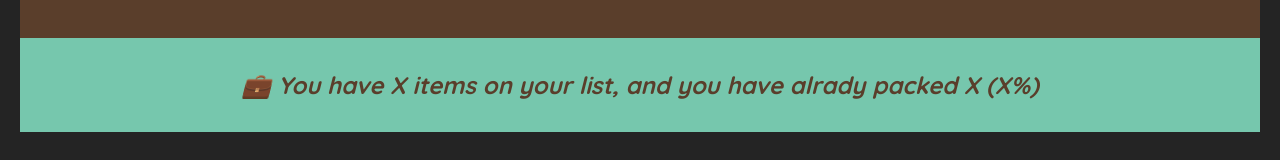
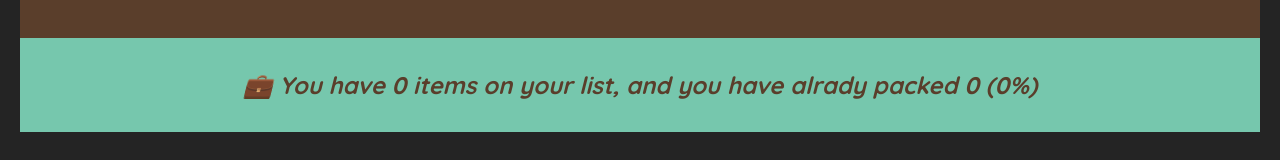
Before and after one commit to eyobbaye/React-ultimate, a React (Vite) app in the folder Travel-List/: page / in a window 1280 px wide. Shown: the part 339-499 px from the top of the page. Built offline with nearby package versions, Linux system fonts and the light colour scheme.

Commit message:
fineshed state and remove button function

```diff
--- a/Travel-List/src/App.jsx
+++ b/Travel-List/src/App.jsx
@@ -9,13 +9,15 @@ import "./App.css";
 
 function App() {
   const [items, setItems] = useState([]);
+  const itemCount = items.length;
+  console.log(itemCount);
 
   return (
     <>
       <Logo />
       <Form setItems={setItems} />
-      <Packing items = {items} />
-      <Stats />
+      <Packing items={items} setItems={setItems} />
+      <Stats items={items} />
     </>
   );
 }
@@ -23,34 +25,34 @@ function App() {
 function Logo() {
   return <h1>🌴 Far Away 💼</h1>;
 }
-function Form({setItems}) {
+function Form({ setItems }) {
   // State variavble fot the added items
   // const [submitedValue, setSubmitedValue] = useState("");
-  const [quantity, setQuantity] = useState(1)
-  const [nextId, setNextId] = useState(1)
-  const [description, setDescription] = useState("")
-
+  const [quantity, setQuantity] = useState(1);
+  const [nextId, setNextId] = useState(1);
+  const [description, setDescription] = useState("");
 
   // event handler on submit
   const handleSubmit = (e) => {
     // prevent the page reload
     e.preventDefault();
-    const newItem = {description, quantity, packed: false, id: nextId}
-    console.log(newItem)
+    const newItem = { description, quantity, packed: false, id: nextId };
+    console.log(newItem);
 
-    if(!description) return;
+    if (!description) return;
     // set the input fields to the deafualt value
-    setDescription("")
-    setQuantity(1)
+    setDescription("");
+    setQuantity(1);
     // Add items using rested operation method.
     setItems((prevItems) => [...prevItems, newItem]);
-    setNextId((n) => n + 1)
-
+    setNextId((n) => n + 1);
   };
   return (
     <form className="add-form" onSubmit={handleSubmit}>
       <h3> What do you need for your 😍 trip?</h3>
-      <select value={quantity} onChange={(e)=>setQuantity(Number(e.target.value))}>
+      <select
+        value={quantity}
+        onChange={(e) => setQuantity(Number(e.target.value))}>
         {/* Generate nuber 1- 15 using Array.from method */}
         {Array.from({ length: 15 }, (_, i) => i + 1).map((num) => (
           <option value={num} key={num}>
@@ -61,41 +63,50 @@ function Form({setItems}) {
       <input
         type="text"
         value={description}
-        onChange={(e)=> setDescription(e.target.value)}
+        onChange={(e) => setDescription(e.target.value)}
         placeholder="items..."></input>
       <button>Add</button>
     </form>
   );
 }
 
-function Packing({items}) {
+function Packing({ items, setItems }) {
   return (
     <div className="list">
       <ul>
         {/* Rendering the items list using Prop. */}
         {items.map((item) => (
-          <Item key={item.id} item={item} /> // item Prop.
+          <Item key={item.id} item={item} setItems={setItems} /> // item Prop.
         ))}
       </ul>
     </div>
   );
 }
 
-function Item({ item }) {
+function Item({ item, setItems }) {
   return (
     <li style={item.packed ? { textDecoration: "line-through" } : {}}>
       <span>
         {item.id}, {item.quantity} {item.description}
       </span>
-      <button>❌</button>
+      <button
+        onClick={() =>
+          setItems((prev) => prev.filter((it) => it.id !== item.id))
+        }>
+        ❌
+      </button>
     </li>
   );
 }
-function Stats() {
+function Stats({ items }) {
+  const total = items.length;
+  const packed = (items || []).filter((it) => it.packed).length;
+  const percent = total ? Math.round((packed / total) * 100) : 0;
   return (
     <footer className="stats">
       <em>
-        💼 You have X items on your list, and you have alrady packed X (X%)
+        💼 You have {total} items on your list, and you have alrady packed{" "}
+        {packed} ({percent}%)
       </em>
     </footer>
   );
```
